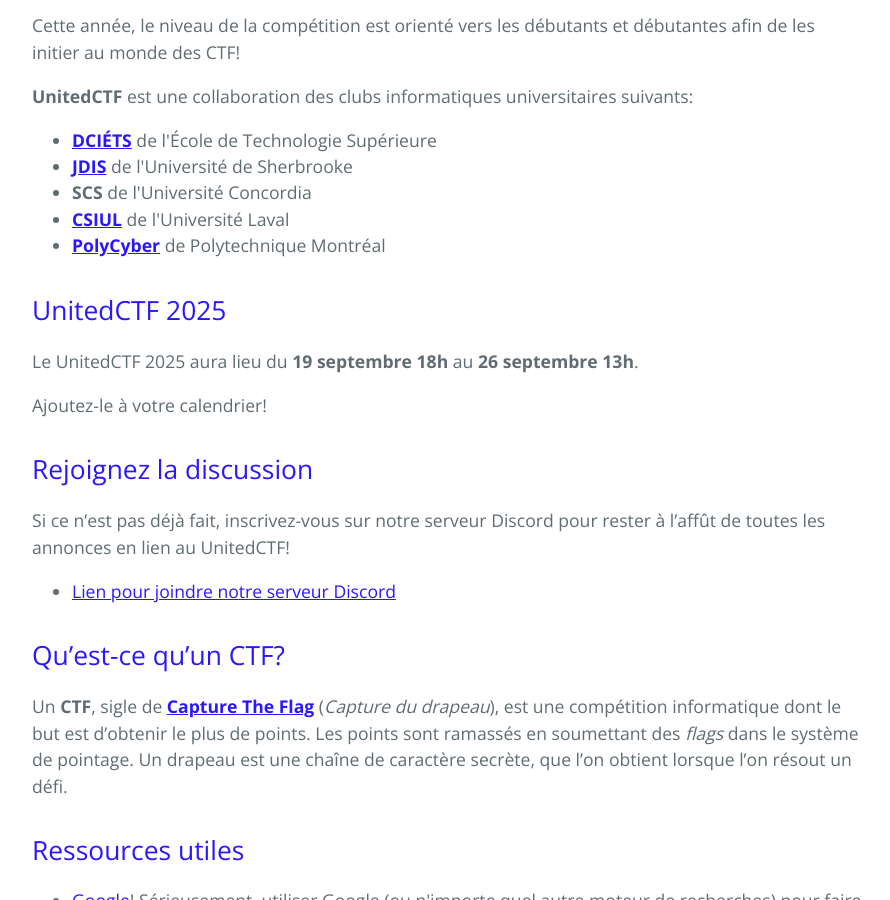
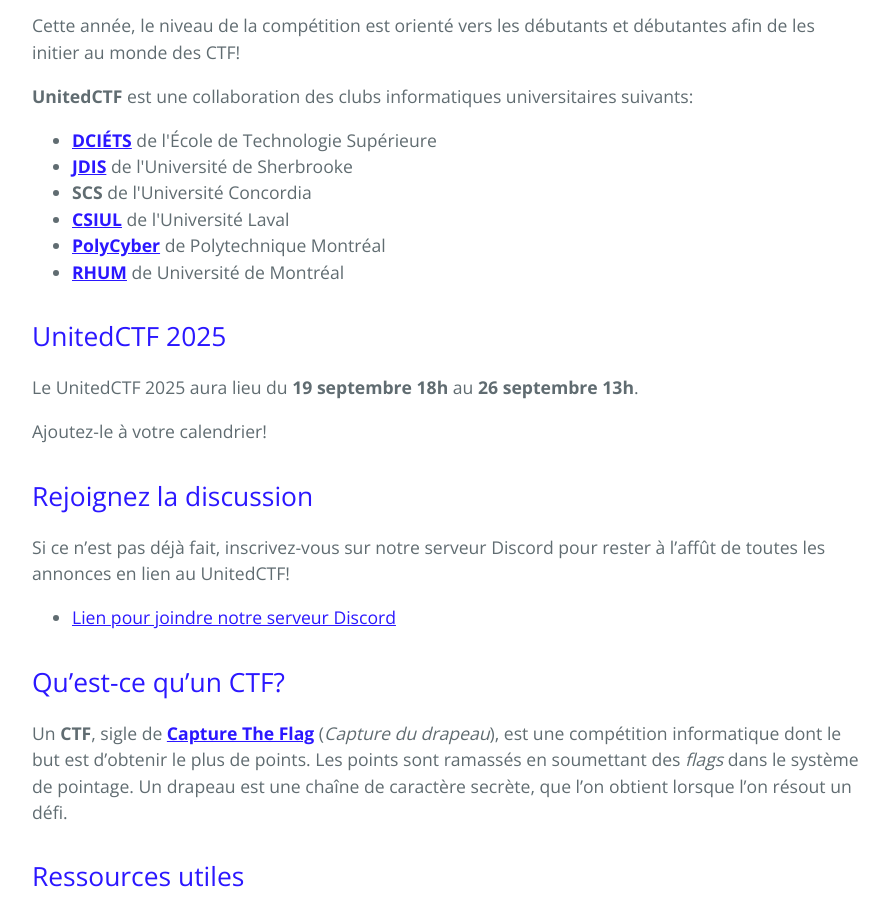
Before and after one commit to UnitedCTF/unitedctf.github.io, a Jekyll site: the page built from index.md, in a window 1280 px wide and 900 px high, scrolled down 602 px. Shown: the whole window, without its empty margins (192-1082 px from the left). Built offline with Jekyll 4.4.1, drawn with Linux system fonts in a browser that asks for light colours.

Commit message:
update: clubs + sponsors confirmés (#19)

```diff
--- a/_data/clubs.yml
+++ b/_data/clubs.yml
@@ -11,12 +11,16 @@
   university_name: "l'Université Concordia"
 
 - name: "CSIUL"
-  url: "http://clubsecuriteinformatique.ift.ulaval.ca/"
+  url: "https://csi.ift.ulaval.ca/"
   university_name: "l'Université Laval"
 
 - name: "PolyCyber"
   url: "/club/polycyber"
   university_name: "Polytechnique Montréal"
+
+- name: "RHUM"
+  url: "/club/rhum"
+  university_name: "Université de Montréal"
 
 # - name: "ApplETS"
 #   url: "https://clubapplets.ca"
```
Also changed, not shown: _data/sponsors.yml (+4 -7 lines).
